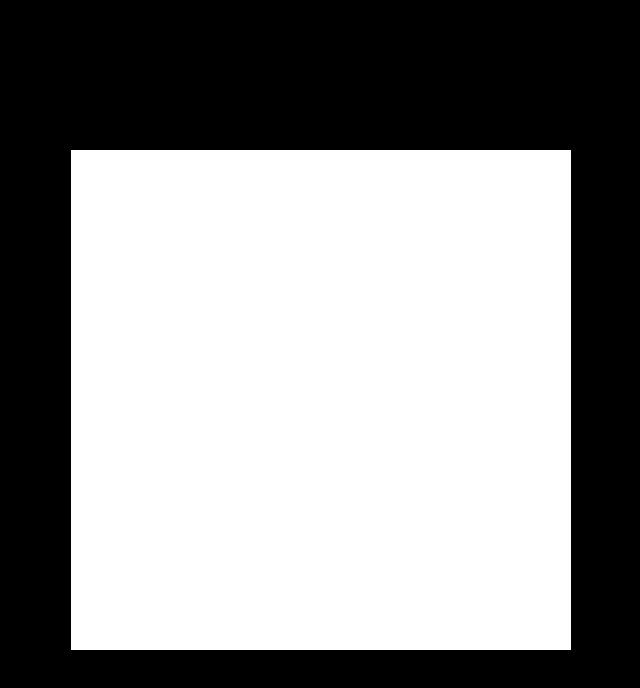
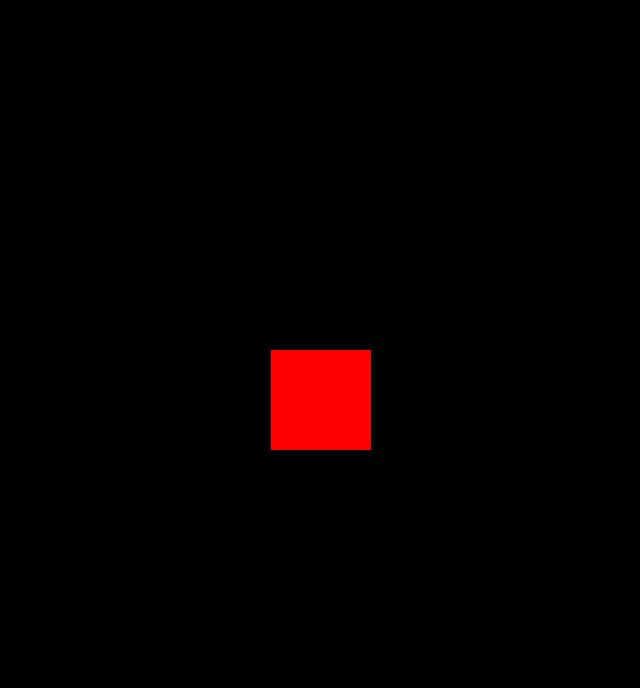
Before and after one commit to exxwq/mussic-rofl.github.io, a plain HTML site: page index.html in a window 1280 px wide. Shown: the whole page, without its empty margins (319-959 px from the left). Drawn offline with Linux system fonts and the light colour scheme.

Commit message:
Update index.html

```diff
--- a/index.html
+++ b/index.html
@@ -15,9 +15,9 @@
             background-color: black; /* Фон для полноэкранного режима */
         }
         .playSquare {
-            width: 500px; /* Ширина квадрата */
-            height: 500px; /* Высота квадрата */
-            background-color: white; /* Цвет квадрата */
+            width: 100px; /* Ширина квадрата */
+            height: 100px; /* Высота квадрата */
+            background-color: red; /* Цвет квадрата */
             cursor: pointer;
         }
     </style>
```
